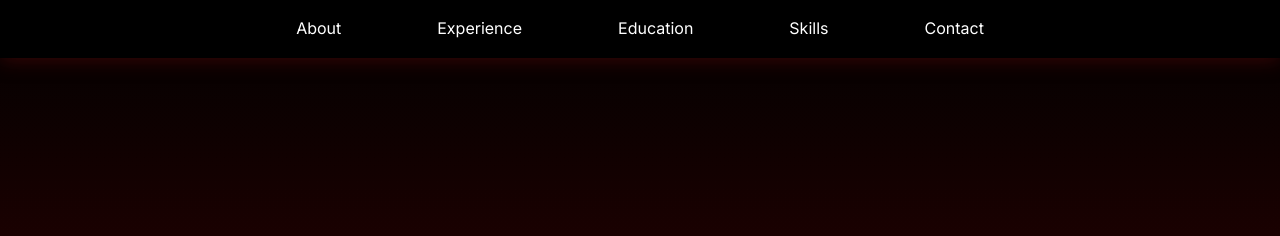
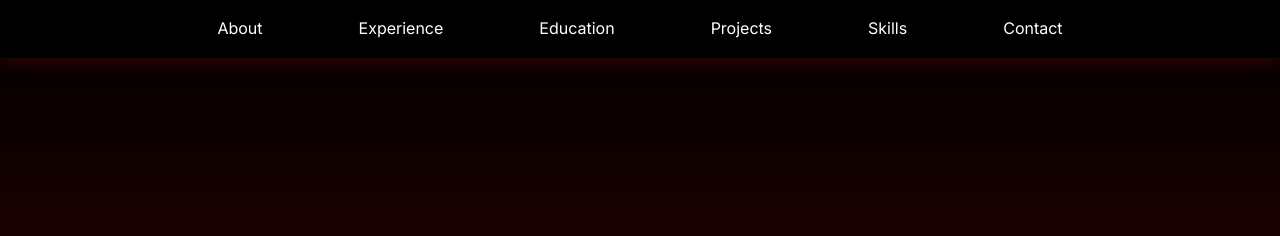
Before and after one commit to Shadow-lofi/TFtech.dev, a plain HTML site: page index.html in a window 1280 px wide. Shown: the top 236 px of the page. Drawn offline with nearby package versions, Linux system fonts and the light colour scheme.

Commit message:
Added a new section and a projects nav tab

```diff
--- a/index.html
+++ b/index.html
@@ -24,6 +24,7 @@
         <li><a href="#about">About</a></li>
         <li><a href="#experience">Experience</a></li>
         <li><a href="#education">Education</a></li>
+        <li><a href="#projects">Projects</a></li>
         <li><a href="#skills">Skills</a></li>
         <li><a href="#contact">Contact</a></li>
       </ul>
```
